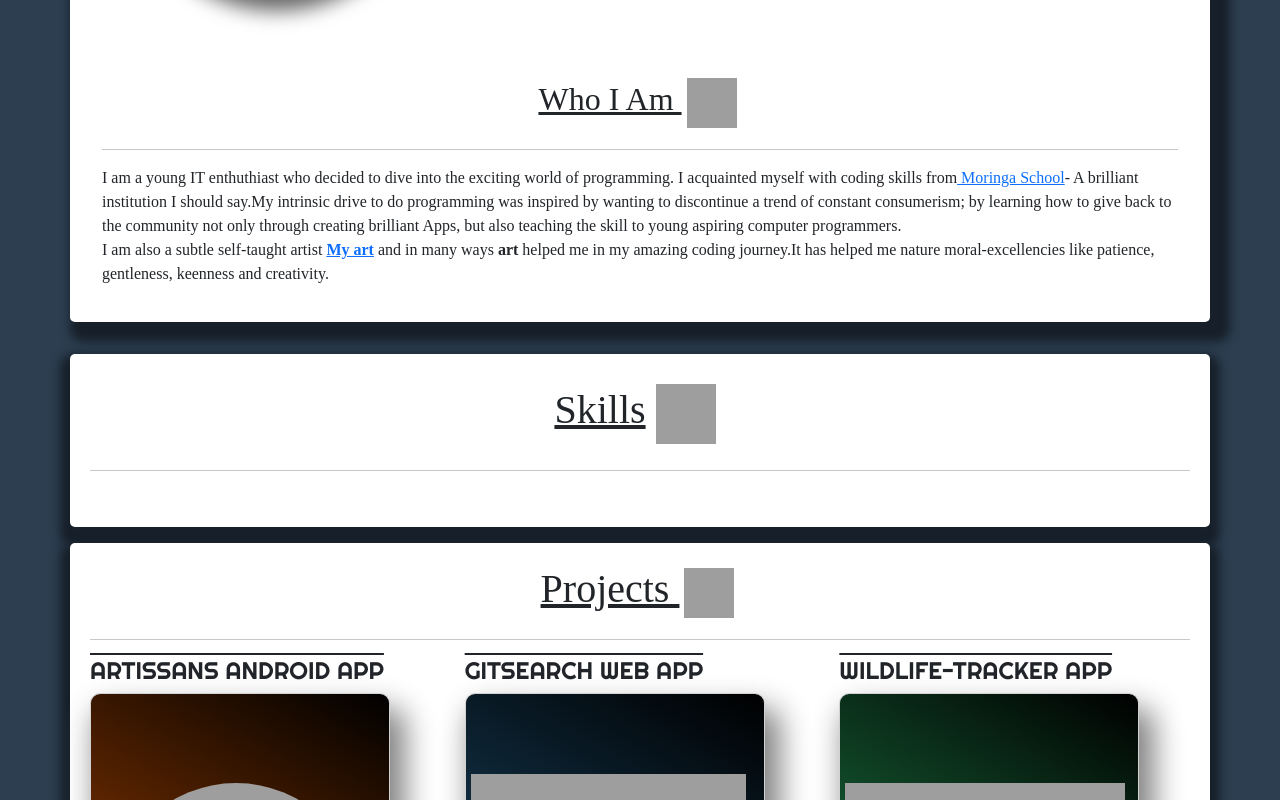
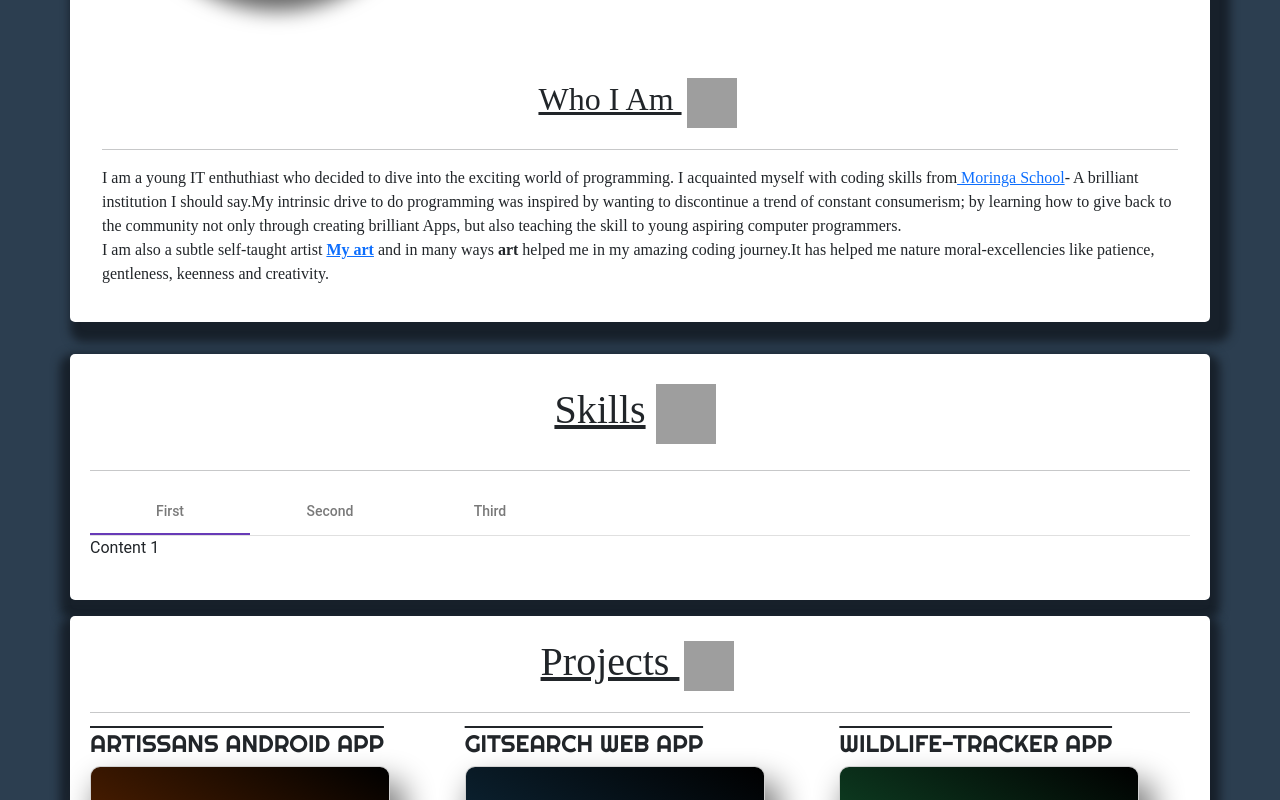
Before and after one commit to Wess58/MyPortfolio, an Angular app: page / in a window 1280 px wide. Shown: the part 444-1244 px from the top of the page. Built offline with nearby package versions, Linux system fonts and the light colour scheme; grey boxes are pictures that could not be loaded; a web font is replaced by a local one.

Commit message:
used Material-Design menu-tabs in skills section

```diff
--- a/src/app/skills/skills.component.html
+++ b/src/app/skills/skills.component.html
@@ -1,7 +1,14 @@
-<div class="container">
+<div id="skills" class="container">
 
 <h2>Skills<img src="src/assets/images/employee.png"></h2>
 <hr>
 
 
+<mat-tab-group>
+  <mat-tab label="First"> Content 1 </mat-tab>
+  <mat-tab label="Second"> Content 2 </mat-tab>
+  <mat-tab label="Third"> Content 3 </mat-tab>
+</mat-tab-group>
+
+
 </div>
```
